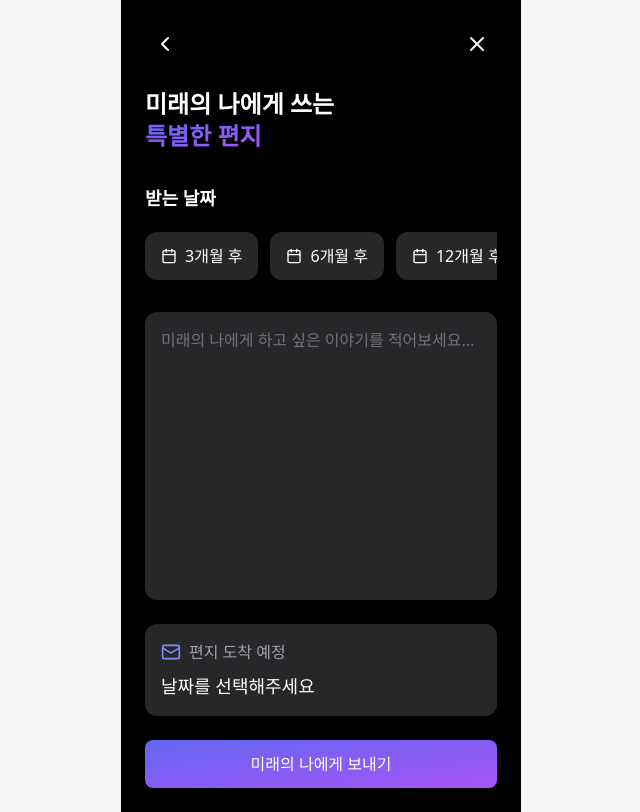
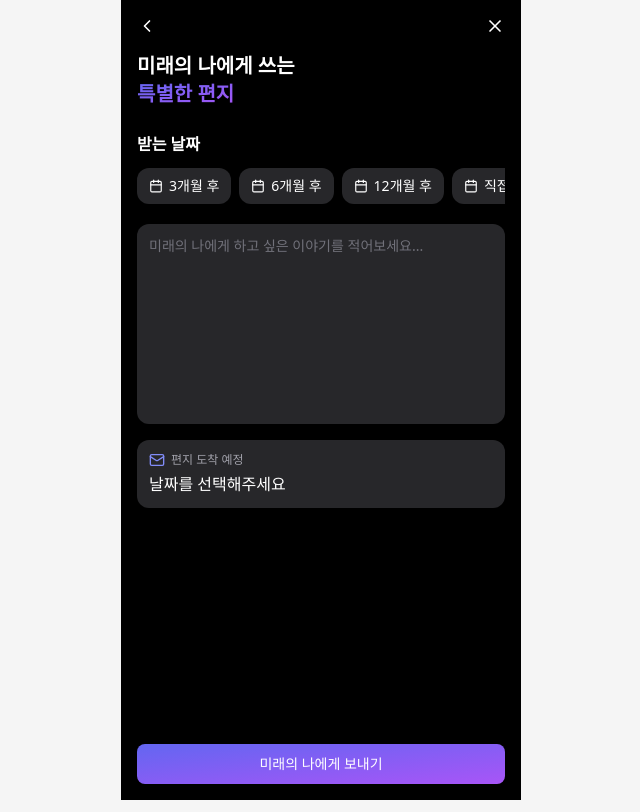
Before and after one commit to sonar-diary/Front-end, a React (Vite) app in the folder sonar-front/: page /dear-me in a window 1280 px wide. Shown: the whole page, without its empty margins (319-959 px from the left). Built offline with nearby package versions, Linux system fonts and the light colour scheme.

Commit message:
Design: 나쓰편, 모달 크기 조정

```diff
--- a/sonar-front/src/components/Homepage/MonthSelectModal.jsx
+++ b/sonar-front/src/components/Homepage/MonthSelectModal.jsx
@@ -49,7 +49,7 @@ const MonthSelectModal = ({ isOpen, onClose, setCurrentDate, year, month }) => {
 
   return (
     <div ref={modalBackground} className="fixed inset-0 bg-black/50" onClick={handleBackgroundClick}>
-      <div className="fixed bottom-0 w-full max-w-[600px] mx-auto left-0 right-0 bg-zinc-900 rounded-t-3xl px-5 pb-8 pt-4">
+      <div className="fixed bottom-0 w-full max-w-[400px] mx-auto left-0 right-0 bg-zinc-900 rounded-t-3xl px-5 pb-8 pt-4">
         <div className="flex justify-between items-center mb-8">
           <span className="text-lg font-medium text-white">날짜 변경</span>
           <button onClick={() => onClose()} className="text-2xl text-white">
--- a/sonar-front/src/pages/DearMeLetter.jsx
+++ b/sonar-front/src/pages/DearMeLetter.jsx
@@ -10,7 +10,6 @@ const DearMeLetter = () => {
   const accentColor = "from-indigo-500 to-purple-500";
   const iconColor = "text-indigo-400";
 
-  // 날짜 계산 함수
   const calculateFutureDate = (months) => {
     const currentDate = new Date();
     const futureDate = new Date(currentDate.getFullYear(), currentDate.getMonth() + months, currentDate.getDate());
@@ -20,31 +19,31 @@ const DearMeLetter = () => {
   return (
     <div className="min-h-screen bg-black text-white flex flex-col">
       {/* Header */}
-      <div className="flex items-center justify-between p-6 sm:p-6 p-4">
-        <Link to="/home" className="p-2 sm:p-2 p-1.5">
-          <ChevronLeft className="w-6 h-6 sm:w-6 sm:h-6 w-5 h-5" />
+      <div className="flex items-center justify-between p-3">
+        <Link to="/home" className="p-1">
+          <ChevronLeft className="w-5 h-5" />
         </Link>
-        <Link to="/home" className="p-2 sm:p-2 p-1.5">
-          <X className="w-6 h-6 sm:w-6 sm:h-6 w-5 h-5" />
+        <Link to="/home" className="p-1">
+          <X className="w-5 h-5" />
         </Link>
       </div>
 
       {/* Content */}
-      <div className="flex-1 px-6 sm:px-6 px-4 overflow-y-auto">
-        <h1 className="text-2xl sm:text-2xl text-xl font-bold mb-8 sm:mb-8 mb-6">
+      <div className="flex-1 px-4 overflow-y-auto">
+        <h1 className="text-xl font-bold mb-4">
           미래의 나에게 쓰는
           <br />
           <span className={`bg-gradient-to-br ${accentColor} bg-clip-text text-transparent`}>특별한 편지</span>
         </h1>
 
         {/* Delivery Date Selection */}
-        <div className="mt-8 sm:mt-8 mt-6">
-          <h2 className="text-lg sm:text-lg text-sm font-bold mb-3 sm:mb-3 mb-2">받는 날짜</h2>
-          <div className="flex space-x-3 sm:space-x-3 space-x-2 overflow-x-auto py-2 sm:py-2 py-1.5">
+        <div className="mt-6">
+          <h2 className="text-base font-bold mb-2">받는 날짜</h2>
+          <div className="flex space-x-2 overflow-x-auto py-1">
             {[3, 6, 12].map((months) => (
               <button
                 key={months}
-                className={`px-4 sm:px-4 px-3 py-3 sm:py-3 py-2.5 rounded-xl flex items-center space-x-2 sm:space-x-2 space-x-1.5 min-w-max transition-all ${
+                className={`px-3 py-2 rounded-xl flex items-center space-x-1.5 min-w-max transition-all ${
                   selectedPreset === months ? `bg-gradient-to-br ${accentColor} text-white` : "bg-zinc-800 text-white hover:bg-zinc-700"
                 }`}
                 onClick={() => {
@@ -52,12 +51,12 @@ const DearMeLetter = () => {
                   setShowCustomDate(false);
                 }}
               >
-                <Calendar className="w-4 h-4 sm:w-4 sm:h-4 w-3.5 h-3.5" />
-                <span className="sm:text-base text-sm">{months}개월 후</span>
+                <Calendar className="w-3.5 h-3.5" />
+                <span className="text-sm">{months}개월 후</span>
               </button>
             ))}
             <button
-              className={`px-4 sm:px-4 px-3 py-3 sm:py-3 py-2.5 rounded-xl flex items-center space-x-2 sm:space-x-2 space-x-1.5 min-w-max transition-all ${
+              className={`px-3 py-2 rounded-xl flex items-center space-x-1.5 min-w-max transition-all ${
                 showCustomDate ? `bg-gradient-to-br ${accentColor} text-white` : "bg-zinc-800 text-white hover:bg-zinc-700"
               }`}
               onClick={() => {
@@ -65,42 +64,39 @@ const DearMeLetter = () => {
                 setSelectedPreset(null);
               }}
             >
-              <Calendar className="w-4 h-4 sm:w-4 sm:h-4 w-3.5 h-3.5" />
-              <span className="sm:text-base text-sm">직접 선택</span>
+              <Calendar className="w-3.5 h-3.5" />
+              <span className="text-sm">직접 선택</span>
             </button>
           </div>
 
           {/* Custom Date Picker */}
           {showCustomDate && (
-            <div className="mt-3 p-4 sm:p-4 p-3 bg-zinc-800 rounded-xl">
+            <div className="mt-2 p-3 bg-zinc-800 rounded-xl">
               <input
                 type="date"
                 value={customDate}
                 onChange={(e) => setCustomDate(e.target.value)}
                 min={new Date().toISOString().split("T")[0]}
-                className="w-full bg-transparent border border-zinc-600 rounded-lg p-3 sm:p-3 p-2.5 sm:text-base text-sm text-white focus:border-indigo-400 outline-none [color-scheme:dark]"
+                className="w-full bg-transparent border border-zinc-600 rounded-lg p-2 text-sm text-white focus:border-indigo-400 outline-none [color-scheme:dark]"
               />
             </div>
           )}
         </div>
 
         {/* Writing Area */}
-        <div className="mt-6">
-          <div className="bg-zinc-800 rounded-xl p-4 sm:p-4 p-3 min-h-[18rem] sm:min-h-[18rem] h-[280px]">
-            <textarea
-              placeholder="미래의 나에게 하고 싶은 이야기를 적어보세요..."
-              className="w-full h-full bg-transparent resize-none outline-none text-white sm:text-base text-sm placeholder-zinc-500"
-            />
+        <div className="mt-4">
+          <div className="bg-zinc-800 rounded-xl p-3 min-h-[200px]">
+            <textarea placeholder="미래의 나에게 하고 싶은 이야기를 적어보세요..." className="w-full h-full bg-transparent resize-none outline-none text-sm placeholder-zinc-500" />
           </div>
         </div>
 
         {/* Preview Box */}
-        <div className="mt-6 sm:mt-6 mt-4 p-4 sm:p-4 p-3 bg-zinc-800 rounded-xl">
-          <div className="flex items-center space-x-2 mb-2 sm:mb-2 mb-1.5">
-            <Mail className={`${iconColor} sm:w-5 sm:h-5 w-4 h-4`} />
-            <span className="text-zinc-400 sm:text-base text-xs">편지 도착 예정</span>
+        <div className="mt-4 p-3 bg-zinc-800 rounded-xl">
+          <div className="flex items-center space-x-1.5 mb-1">
+            <Mail className={`${iconColor} w-4 h-4`} />
+            <span className="text-zinc-400 text-xs">편지 도착 예정</span>
           </div>
-          <p className="text-lg sm:text-lg text-base">
+          <p className="text-base">
             {showCustomDate && customDate
               ? new Date(customDate).toLocaleDateString("ko-KR", {
                   year: "numeric",
@@ -119,10 +115,8 @@ const DearMeLetter = () => {
       </div>
 
       {/* Send Button */}
-      <div className="p-6 sm:p-6 p-4">
-        <button className={`w-full bg-gradient-to-br ${accentColor} text-white py-3 sm:py-3 py-2.5 rounded-lg transition-all hover:opacity-90 shadow-md sm:text-base text-sm`}>
-          미래의 나에게 보내기
-        </button>
+      <div className="p-4">
+        <button className={`w-full bg-gradient-to-br ${accentColor} text-white py-2.5 rounded-lg transition-all hover:opacity-90 shadow-md text-sm`}>미래의 나에게 보내기</button>
       </div>
     </div>
   );
```
